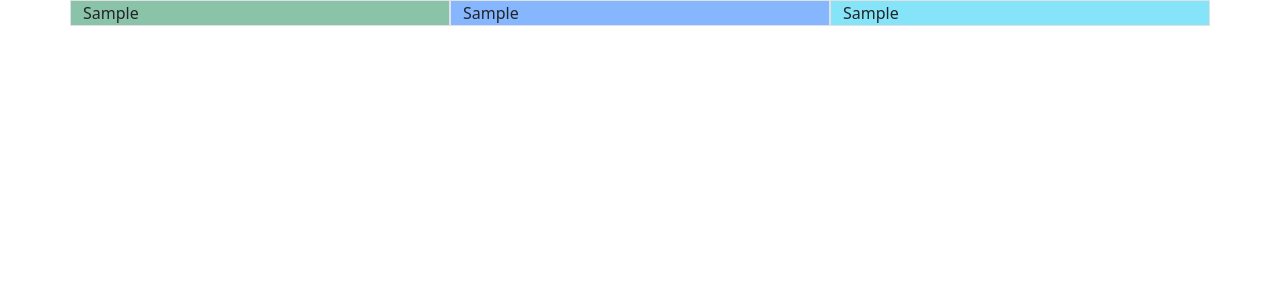
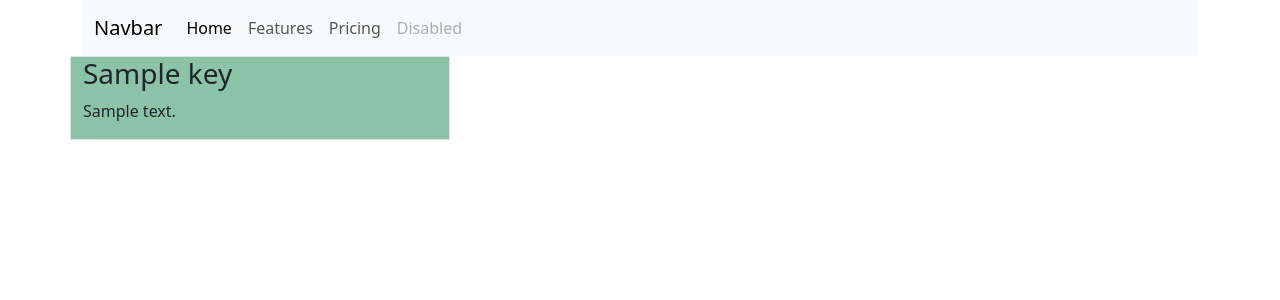
Before and after one commit to dingdingalicechang/Flask, a Flask app: template template/index,jinja.html in a window 1280 px wide. Shown: the top 300 px of the page. Run offline with Flask 3, Linux system fonts and the light colour scheme; the template is opened without the code that fills it: most values are stand-ins (such as "Sample title", 1, 10 or a date in 2020); some libraries are stand-ins or nearby versions.

Commit message:
16:46_class_dismiss

```diff
--- a/app.py
+++ b/app.py
@@ -8,6 +8,7 @@
         "key2":'''電金權值股中，台積電失守 500 元關卡，下跌 1%，聯發科逆勢上漲 1.3%，日月光也走強上漲 1%，不過航運股今日跌勢兇猛，長榮下挫 3.54%、萬海 4.27%、陽明跌 1.94%。''',
         "key3":'''高價股今日表現疲軟，祥碩下跌 3.9%、緯穎、世芯 - KY 下跌超過 2%，信驊、亞德客 - KY、創意下跌超過 1%，大立光、力旺、譜瑞 - KY 小漲作收，保瑞上漲 1% 以上。'''
     }
+
     return render_template("index.jinja.html",content_data=data)
 
 @app.route("/learning/")
--- a/template/index,jinja.html
+++ b/template/index,jinja.html
@@ -30,19 +30,32 @@
 
 <body>
     <div class="container-md">
+        <nav class="navbar navbar-expand-lg navbar-light bg-light">
+            <div class="container-fluid">
+                <a class="navbar-brand" href="#">Navbar</a>
+                <button class="navbar-toggler" type="button" data-bs-toggle="collapse" data-bs-target="#navbarNavAltMarkup"
+                    aria-controls="navbarNavAltMarkup" aria-expanded="false" aria-label="Toggle navigation">
+                    <span class="navbar-toggler-icon"></span>
+                </button>
+                <div class="collapse navbar-collapse" id="navbarNavAltMarkup">
+                    <div class="navbar-nav">
+                        <a class="nav-link active" aria-current="page" href="#">Home</a>
+                        <a class="nav-link" href="#">Features</a>
+                        <a class="nav-link" href="#">Pricing</a>
+                        <a class="nav-link disabled">Disabled</a>
+                    </div>
+                </div>
+            </div>
+        </nav>
+
         <div class="row">
-            <div class="col-12 col-md-6 col-xl-4 border bg-success bg-opacity-50">
-                {# 這是key1 #}
-                {{content_data["key1"]}}
-            </div>
-            <div class="col-12 col-md-6 col-xl-4 border bg-primary bg-opacity-50">
-                {# 這是key2 #}
-                {{content_data["key2"]}}
-            </div>
-            <div class="col-12 col-md-6 col-xl-4 border bg-info bg-opacity-50">
-                {# 這是key3 #}
-                {{content_data["key3"]}}
-            </div>
+            {% for key,values in  content_data.items() %}
+                <div class="col-12 col-md-6 col-xl-4 border bg-success bg-opacity-50">
+                    <h3>{{key}}</h3>
+                    <p>{{values}}</p>
+                </div>
+            {% endfor %}
+
         </div>
     </div>
 
```
